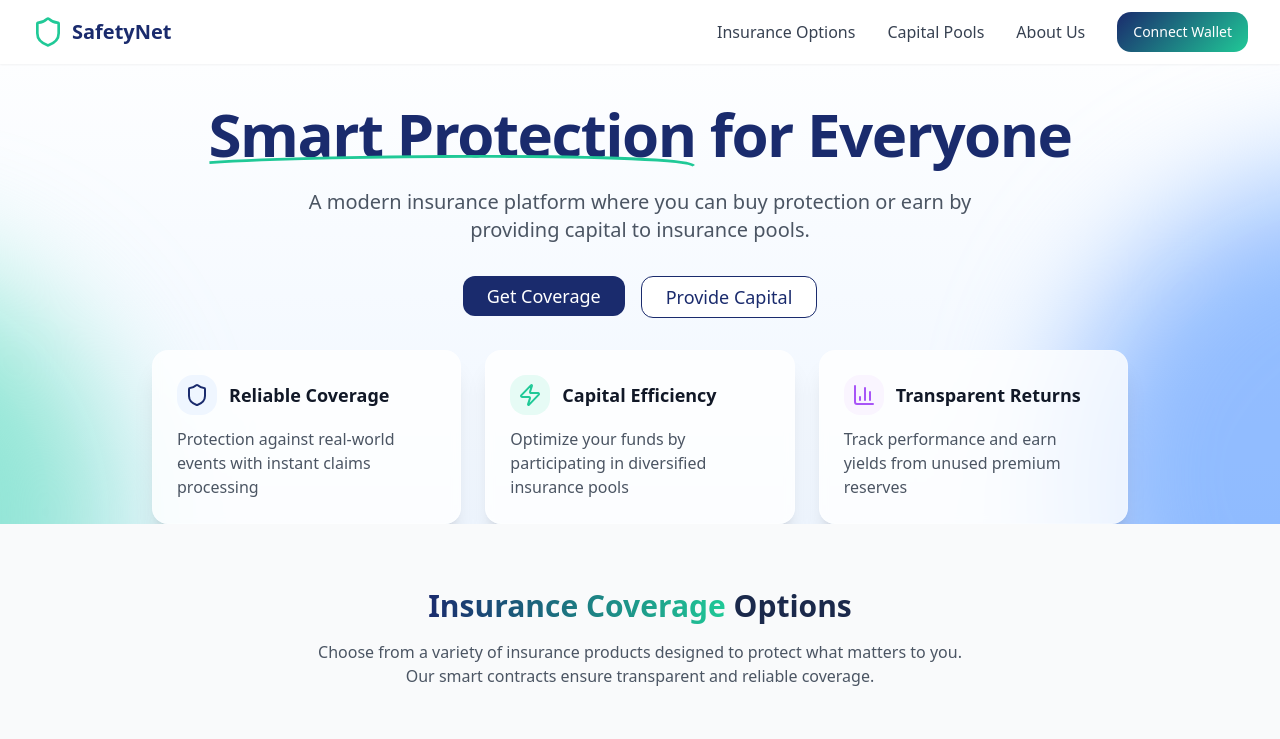
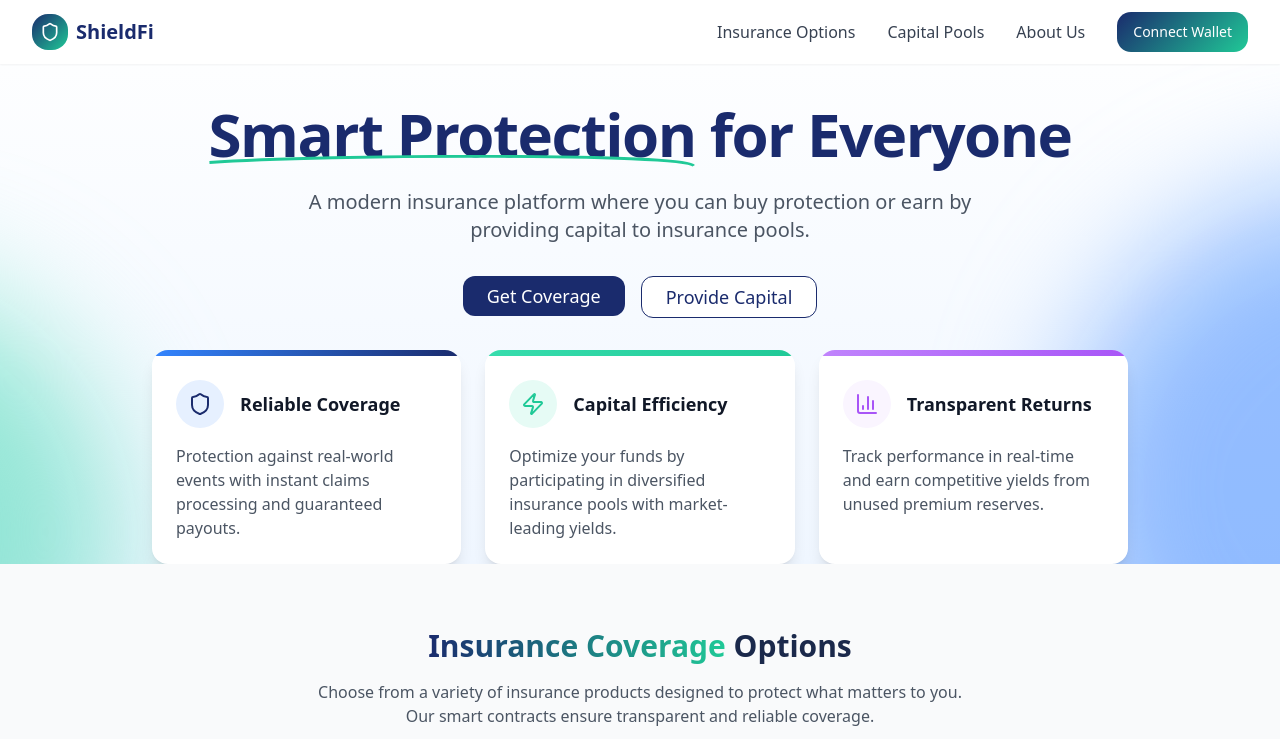
Before and after one commit to SohamGhugare/shieldfi, a React (Vite) app: page / in a window 1280 px wide. Shown: the top 739 px of the page. Built offline with nearby package versions, Linux system fonts and the light colour scheme.

Commit message:
Refactor: Update branding and UI elements
- Changed the application name to ShieldFi.
- Updated the logo.
- Improved the appearance of the three featured boards.

```diff
--- a/index.html
+++ b/index.html
@@ -4,17 +4,17 @@
   <head>
     <meta charset="UTF-8" />
     <meta name="viewport" content="width=device-width, initial-scale=1.0" />
-    <title>SafetyNet - Modern Insurance Protocol</title>
+    <title>ShieldFi - Modern Insurance Protocol</title>
     <meta name="description" content="A modern insurance platform that connects protection seekers with capital providers for transparent, efficient coverage" />
-    <meta name="author" content="SafetyNet" />
+    <meta name="author" content="ShieldFi" />
 
-    <meta property="og:title" content="SafetyNet - Modern Insurance Protocol" />
+    <meta property="og:title" content="ShieldFi - Modern Insurance Protocol" />
     <meta property="og:description" content="A modern insurance platform that connects protection seekers with capital providers for transparent, efficient coverage" />
     <meta property="og:type" content="website" />
     <meta property="og:image" content="https://lovable.dev/opengraph-image-p98pqg.png" />
 
     <meta name="twitter:card" content="summary_large_image" />
-    <meta name="twitter:site" content="@safetynethq" />
+    <meta name="twitter:site" content="@shieldfihq" />
     <meta name="twitter:image" content="https://lovable.dev/opengraph-image-p98pqg.png" />
 
     <link rel="preconnect" href="https://fonts.googleapis.com">
--- a/src/components/home/Hero.tsx
+++ b/src/components/home/Hero.tsx
@@ -2,6 +2,7 @@
 import React from 'react';
 import { Button } from "@/components/ui/button";
 import { Shield, Zap, BarChart3 } from "lucide-react";
+import { Card, CardContent } from "@/components/ui/card";
 
 const Hero = () => {
   return (
@@ -36,35 +37,44 @@ const Hero = () => {
       {/* Stats section */}
       <div className="relative z-10 max-w-5xl mx-auto px-4 sm:px-6 -mt-16">
         <div className="grid grid-cols-1 md:grid-cols-3 gap-6">
-          <div className="glass-card rounded-2xl p-6 hover-scale">
-            <div className="flex items-center mb-3">
-              <div className="p-2 rounded-lg bg-blue-50">
+          <Card className="border-0 shadow-lg hover-scale overflow-hidden">
+            <div className="h-1.5 bg-gradient-to-r from-safetyblue-400 to-safetyblue-500"></div>
+            <CardContent className="p-6">
+              <div className="flex items-center mb-4">
+                <div className="p-3 rounded-full bg-safetyblue-50">
                   <Shield className="h-6 w-6 text-safetyblue-500" />
                 </div>
-              <h3 className="ml-3 text-lg font-semibold text-gray-900">Reliable Coverage</h3>
+                <h3 className="ml-4 text-lg font-semibold text-gray-900">Reliable Coverage</h3>
               </div>
-            <p className="text-gray-600">Protection against real-world events with instant claims processing</p>
-          </div>
+              <p className="text-gray-600">Protection against real-world events with instant claims processing and guaranteed payouts.</p>
+            </CardContent>
+          </Card>
 
-          <div className="glass-card rounded-2xl p-6 hover-scale">
-            <div className="flex items-center mb-3">
-              <div className="p-2 rounded-lg bg-teal-50">
+          <Card className="border-0 shadow-lg hover-scale overflow-hidden">
+            <div className="h-1.5 bg-gradient-to-r from-teal-400 to-teal-500"></div>
+            <CardContent className="p-6">
+              <div className="flex items-center mb-4">
+                <div className="p-3 rounded-full bg-teal-50">
                   <Zap className="h-6 w-6 text-teal-500" />
                 </div>
-              <h3 className="ml-3 text-lg font-semibold text-gray-900">Capital Efficiency</h3>
+                <h3 className="ml-4 text-lg font-semibold text-gray-900">Capital Efficiency</h3>
               </div>
-            <p className="text-gray-600">Optimize your funds by participating in diversified insurance pools</p>
-          </div>
+              <p className="text-gray-600">Optimize your funds by participating in diversified insurance pools with market-leading yields.</p>
+            </CardContent>
+          </Card>
 
-          <div className="glass-card rounded-2xl p-6 hover-scale">
-            <div className="flex items-center mb-3">
-              <div className="p-2 rounded-lg bg-purple-50">
+          <Card className="border-0 shadow-lg hover-scale overflow-hidden">
+            <div className="h-1.5 bg-gradient-to-r from-purple-400 to-purple-500"></div>
+            <CardContent className="p-6">
+              <div className="flex items-center mb-4">
+                <div className="p-3 rounded-full bg-purple-50">
                   <BarChart3 className="h-6 w-6 text-purple-500" />
                 </div>
-              <h3 className="ml-3 text-lg font-semibold text-gray-900">Transparent Returns</h3>
+                <h3 className="ml-4 text-lg font-semibold text-gray-900">Transparent Returns</h3>
               </div>
-            <p className="text-gray-600">Track performance and earn yields from unused premium reserves</p>
-          </div>
+              <p className="text-gray-600">Track performance in real-time and earn competitive yields from unused premium reserves.</p>
+            </CardContent>
+          </Card>
         </div>
       </div>
 
--- a/src/components/layout/Navbar.tsx
+++ b/src/components/layout/Navbar.tsx
@@ -17,8 +17,10 @@ const Navbar = () => {
         <div className="flex justify-between h-16 items-center">
           <div className="flex items-center">
             <a href="/" className="flex items-center">
-              <Shield className="h-8 w-8 text-teal-500" />
-              <span className="ml-2 text-xl font-bold text-safetyblue-500">SafetyNet</span>
+              <div className="flex items-center justify-center w-9 h-9 rounded-lg bg-gradient-to-br from-safetyblue-500 to-teal-500">
+                <Shield className="h-5 w-5 text-white" />
+              </div>
+              <span className="ml-2 text-xl font-bold text-safetyblue-500">ShieldFi</span>
             </a>
           </div>
 
```
Lines whose indentation alone changed are shown as unchanged.
